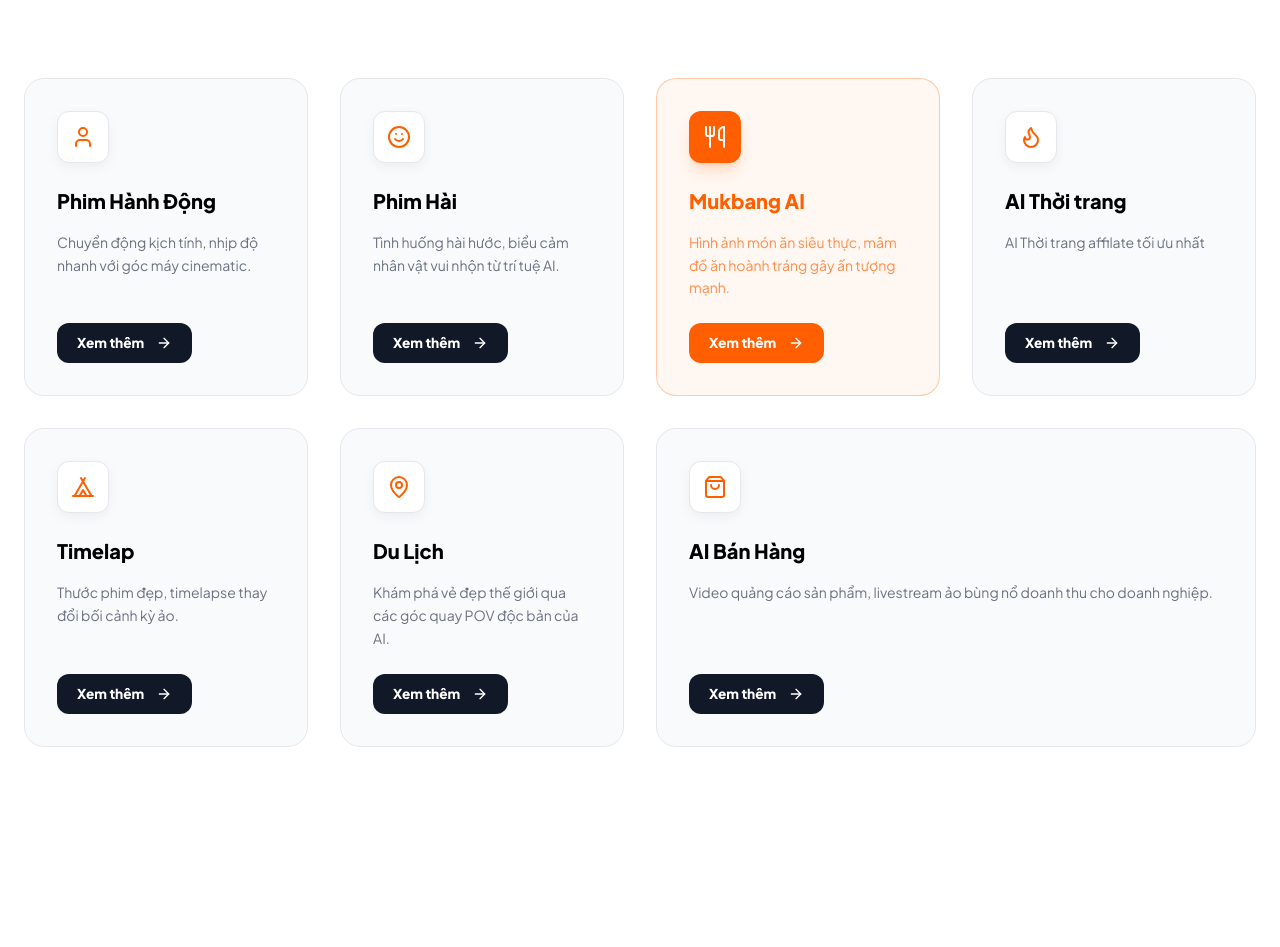
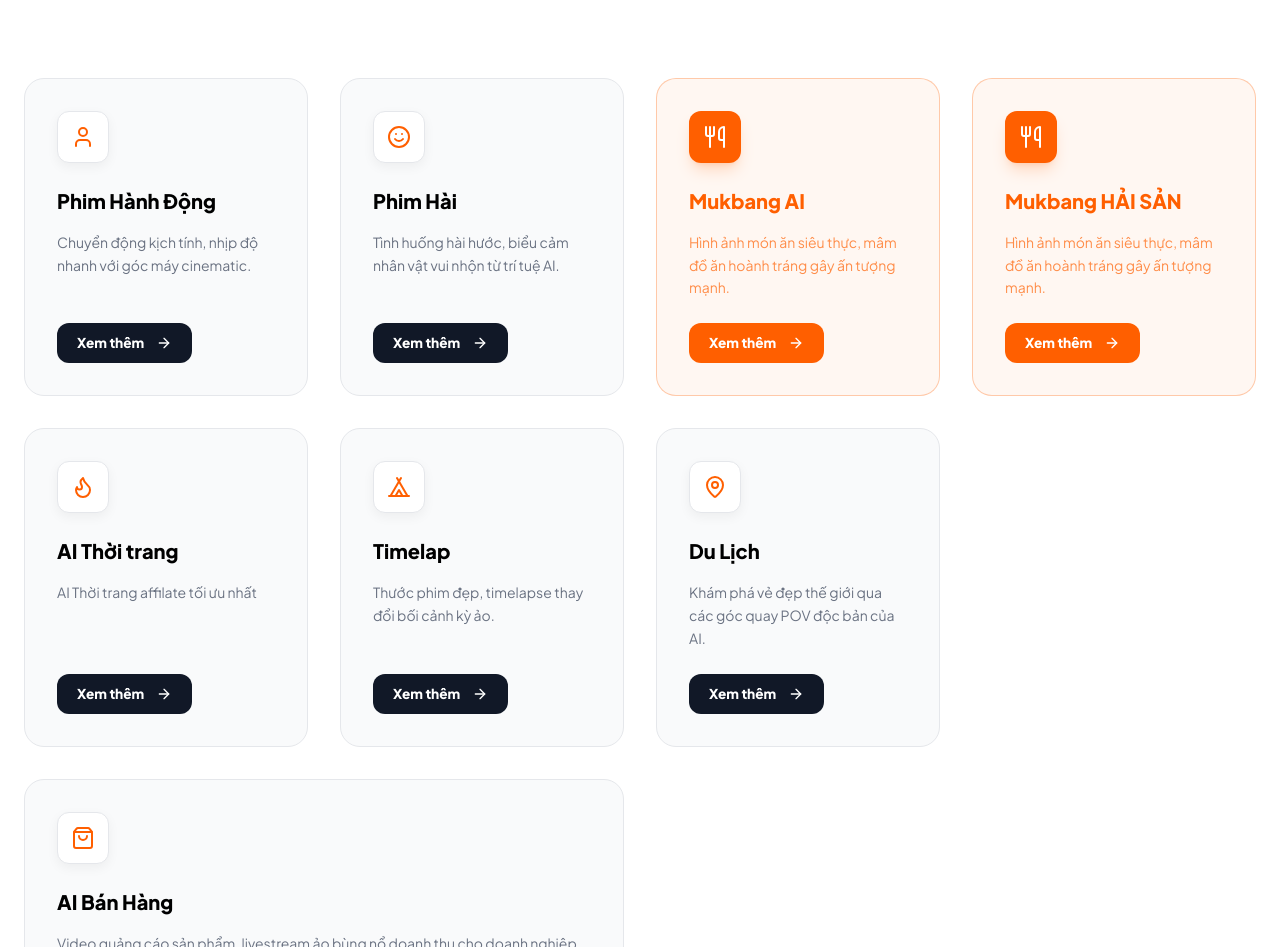
Before and after one commit to namlv68/namai, a React (Vite) app: page / in a window 1280 px wide. Shown: the part 902-1849 px from the top of the page. Before the commit the page ends 1825 px from the top, so only its background shows below. Built offline with nearby package versions, Linux system fonts and the light colour scheme.

Commit message:
Update App.tsx

```diff
--- a/src/App.tsx
+++ b/src/App.tsx
@@ -44,6 +44,13 @@ const categories: Category[] = [
     description: "Hình ảnh món ăn siêu thực, mâm đồ ăn hoành tráng gây ấn tượng mạnh.",
     icon: <Utensils className="w-6 h-6" />,
     link: "https://ai.studio/apps/b92de6d7-6e17-40c7-9318-e0c62e3812b6?fullscreenApplet=true",
+    isFeatured: true,
+  },
+    {
+    title: "Mukbang HẢI SẢN",
+    description: "Hình ảnh món ăn siêu thực, mâm đồ ăn hoành tráng gây ấn tượng mạnh.",
+    icon: <Utensils className="w-6 h-6" />,
+    link: "https://ai.studio/apps/f9c93a73-49ae-47da-8c00-b90e7c47fe78?fullscreenApplet=true",
     isFeatured: true,
   },
   {
```
